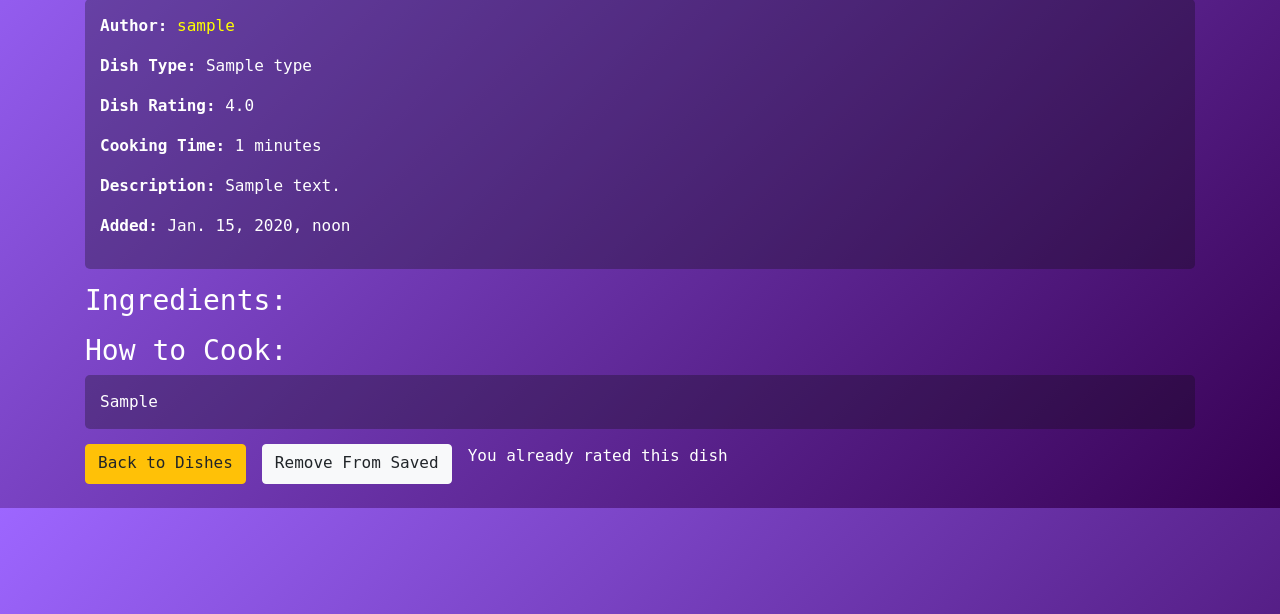
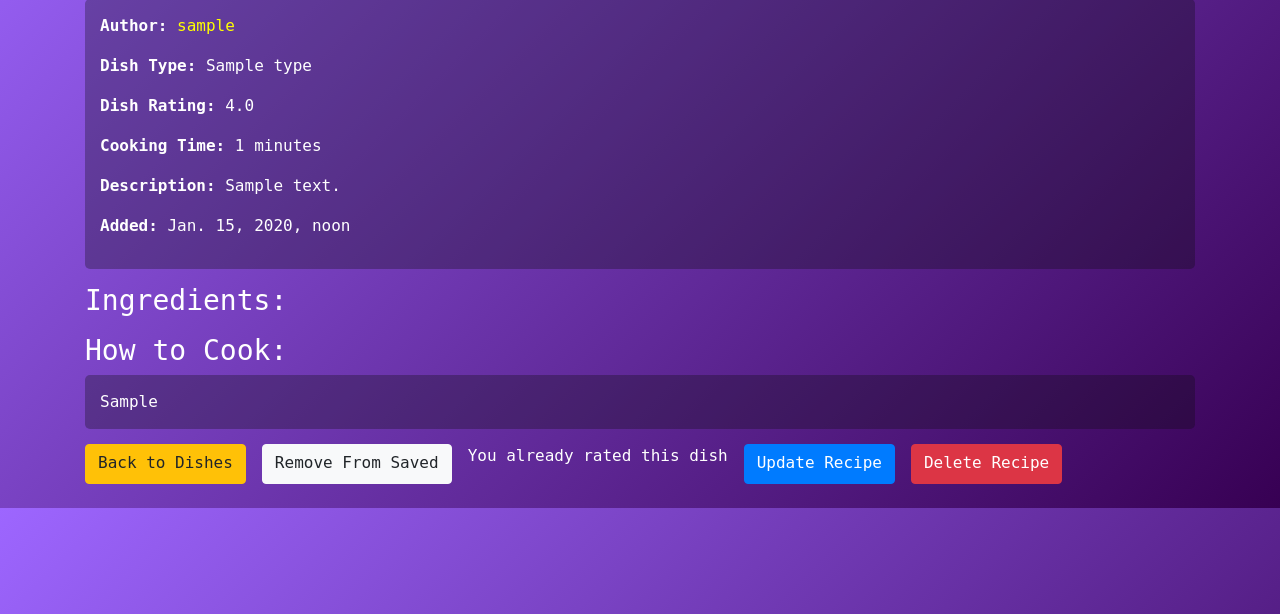
Before and after one commit to dartomOOv/food-recipes, a Django app: a page that uses templates/recipes/recipe_detail.html in a window 1280 px wide. Shown: the part 186-800 px from the top of the page. Run offline with Django 5.2, Linux system fonts and the light colour scheme; a user stored in the database is signed in; tables that the repository leaves empty hold one stand-in row (values such as "Sample post").

Commit message:
Add button Update and Delet in recipe detail

```diff
--- a/templates/recipes/recipe_detail.html
+++ b/templates/recipes/recipe_detail.html
@@ -51,6 +51,10 @@
       {% else %}
         <p>You already rated this dish</p>
       {% endif %}
+      {% if dish.created_by == user %}
+        <a href="{% url 'recipes:created_recipes' user.slug %}" class="btn btn-primary mr-3 ml-3">Update Recipe</a>
+        <a href="{% url 'recipes:profile-update' user.slug %}" class="btn btn-danger mr-3">Delete Recipe</a>
+      {% endif %}
     </div>
   </div>
   <br>
```
